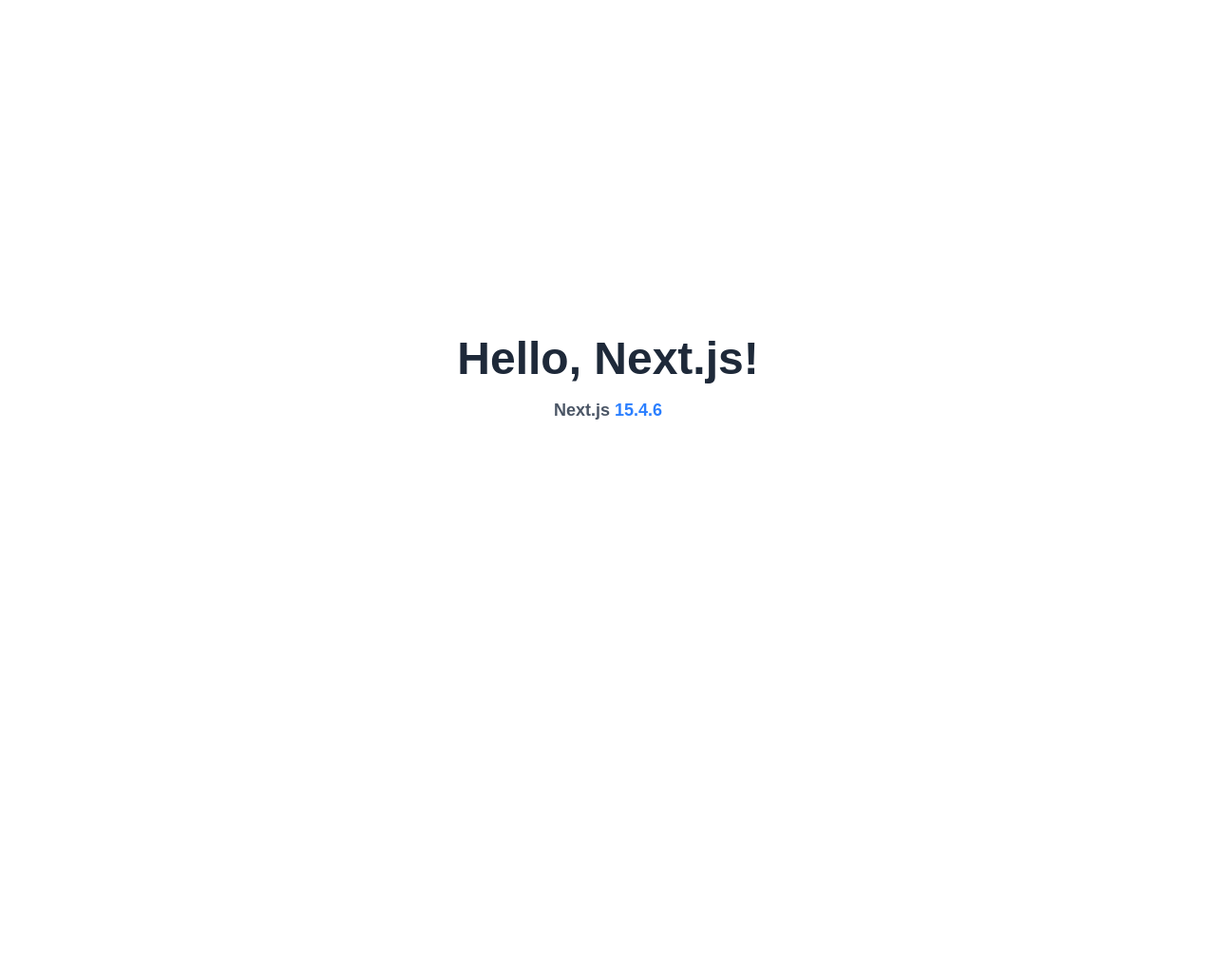
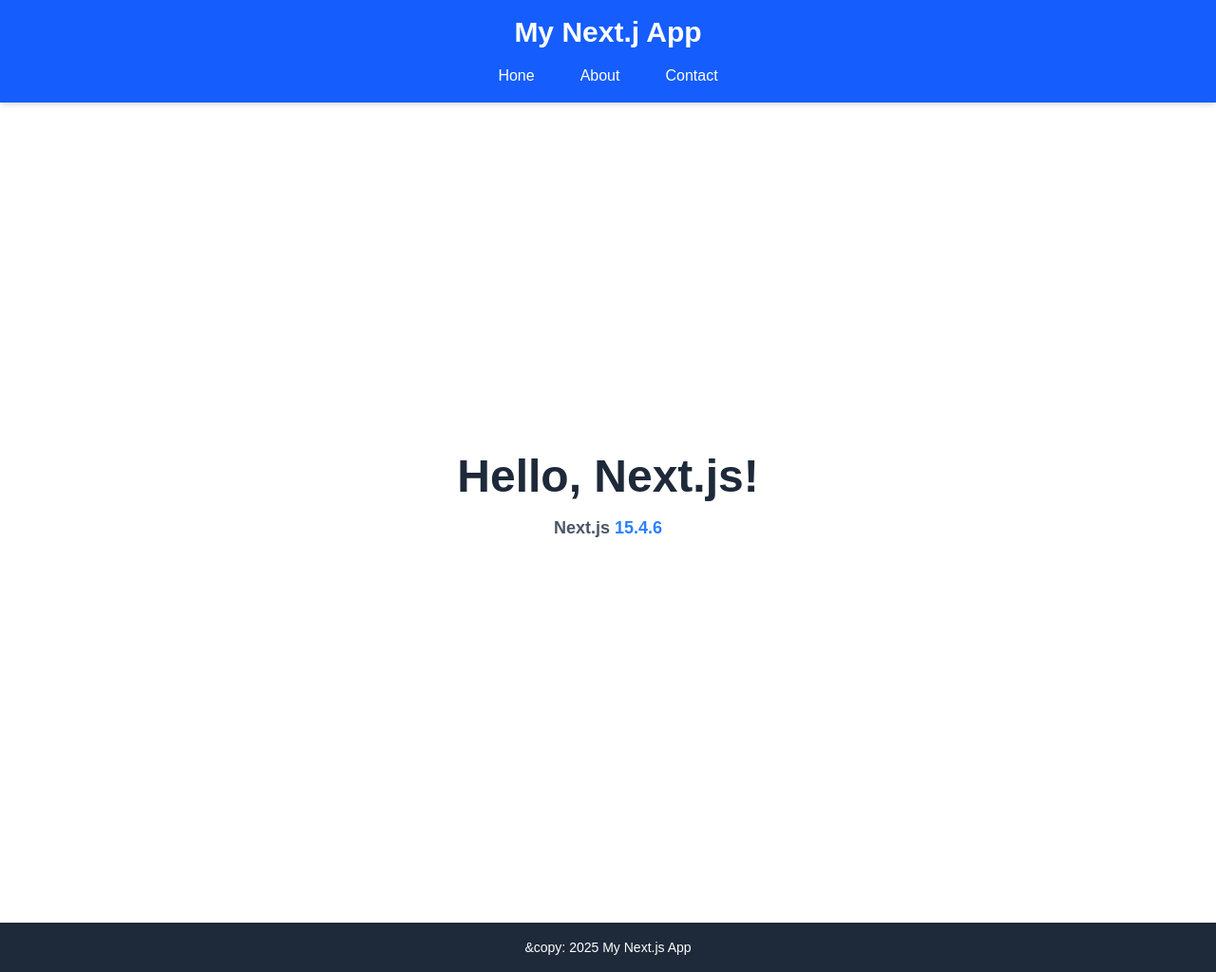
Before and after one commit to shouechi/nextjs_curriculum, a Next.js app in the folder my-app/: page / in a window 1280 px wide. Shown: the whole page at 95% size. Before the commit the page ends 800 px from the top, so only its background shows below. Built offline with nearby package versions, Linux system fonts and the light colour scheme.

Commit message:
add: heeder,fotterのルーティング

```diff
--- /dev/null
+++ b/my-app/src/app/about/page.tsx
@@ -0,0 +1,8 @@
+export default function About() {
+  return (
+    <div>
+      <h2>Aboutページ</h2>
+      <p>Aboutページ</p>
+    </div>
+  )
+}
--- /dev/null
+++ b/my-app/src/app/contact/page.tsx
@@ -0,0 +1,8 @@
+export default function ContactPage() {
+  return (
+    <div>
+      <h2>Contactページ</h2>
+      <p>ご質問がございましたら、お気軽にお問い合わせください。</p>
+    </div>
+  )
+}
--- a/my-app/src/app/layout.tsx
+++ b/my-app/src/app/layout.tsx
@@ -1,6 +1,8 @@
 import type { Metadata } from 'next'
 import { Geist, Geist_Mono } from 'next/font/google'
 import './globals.css'
+import Header from '@/components/header'
+import Footer from '@/components/footer'
 
 const geistSans = Geist({
   variable: '--font-geist-sans',
@@ -23,11 +25,13 @@
   children: React.ReactNode
 }>) {
   return (
-    <html lang="en">
+    <html lang="ja">
       <body
         className={`${geistSans.variable} ${geistMono.variable} antialiased`}
       >
-        {children}
+        <Header />
+        <main className="min-h-screen p-4">{children}</main>
+        <Footer />
       </body>
     </html>
   )
--- /dev/null
+++ b/my-app/src/components/footer.tsx
@@ -0,0 +1,7 @@
+export default function Footer() {
+  return (
+    <footer className="mt-8 bg-gray-800 py-4 text-white">
+      <p className="text-center text-sm">&copy: 2025 My Next.js App</p>
+    </footer>
+  )
+}
--- /dev/null
+++ b/my-app/src/components/header.tsx
@@ -0,0 +1,22 @@
+import Link from 'next/link'
+
+export default function Header() {
+  return (
+    <header className="bg-blue-600 p-4 shadow-md">
+      <h1 className="text-center text-3xl font-bold text-white">
+        My Next.j App
+      </h1>
+      <nav className="mt-4 text-center space-x-4">
+        <Link href="/" className="rounded px-4 py-2 text-white transition-all hover:bg-blue-700">
+          Hone
+        </Link>
+        <Link href="/about" className='rounded px-4 py-2 text-white transition-all hover:bg-blue-700'>
+          About
+        </Link>
+        <Link href="/contact" className='rounded px-4 py-2 text-white transition-all hover:bg-blue-700'>
+          Contact
+        </Link>
+      </nav>
+    </header>
+  )
+}
```
